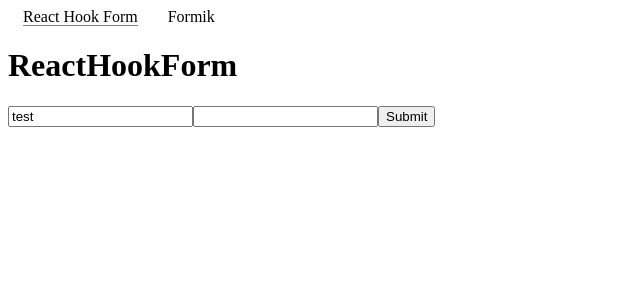
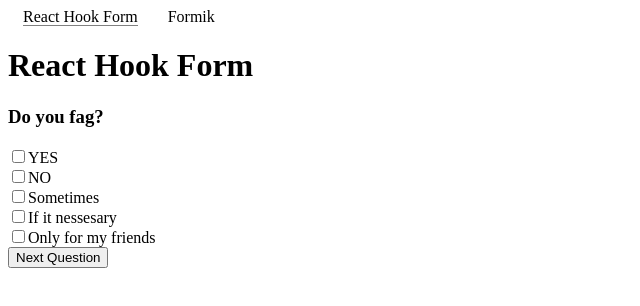
Before and after one commit to BezirgenMusya/Roadmap_test_tasks, a React (Create React App) app: page / in a window 1280 px wide. Shown: the top 306 px of the page, without its empty margins (0-640 px from the left). Built offline with nearby package versions, Linux system fonts and the light colour scheme.

Commit message:
done React Hook Form

```diff
--- a/src/assets/additionalData.js
+++ b/src/assets/additionalData.js
@@ -3,4 +3,28 @@
     { toWhere: "/", title: "React Hook Form" },
     { toWhere: "/formik", title: "Formik" },
   ],
+
+  questions: {
+    firstQuestion: {
+      title: "Do you fag?",
+      answers:[
+        {type: "checkbox", registerName: "firstQuestion_answer_YES", label:"YES"},
+        {type: "checkbox", registerName: "firstQuestion_answer_NO", label:"NO"},
+        {type: "checkbox", registerName: "firstQuestion_answer_Sometimes", label:"Sometimes"},
+        {type: "checkbox", registerName: "firstQuestion_answer_IfItNessesary", label:"If it nessesary"},
+        {type: "checkbox", registerName: "firstQuestion_answer_OnlyForMyFriends", label:"Only for my friends"},
+      ]
+    },
+    secondQuestion: {
+      title: "Are you shure?",
+      answers:[
+        {type: "checkbox", registerName: "secondQuestion_answer_YES", label:"YES"},
+        {type: "checkbox", registerName: "secondQuestion_answer_NO", label:"NO"},
+        {type: "checkbox", registerName: "secondQuestion_answer_MaybeYES", label:"Maybe YES"},
+        {type: "checkbox", registerName: "secondQuestion_answer_MaybeNO", label:"Maybe NO"},
+        {type: "checkbox", registerName: "secondQuestion_answer_Ofcourse", label:"Ofcourse"},
+      ]
+
+    }
+  }
 };
--- /dev/null
+++ b/src/components/Answer/index.jsx
@@ -0,0 +1,13 @@
+import React from "react";
+import { useForm } from "react-hook-form";
+
+const AnswerCompo = ({ type, registerName, label, name, register }) => {
+	return (
+		<div>
+			<input type={type} defaultChecked={false} {...register(registerName)} />
+			<label>{label}</label>
+		</div>
+	);
+};
+
+export default AnswerCompo;
--- a/src/components/Navigation/index.js
+++ b/src/components/Navigation/index.js
@@ -8,6 +8,7 @@
     <div className="header_navigationBlock">
       {additionalData.navigationsLink.map((item) => (
         <NavLink
+          key={item.toWhere}
           to={item.toWhere}
           className={({ isActive }) => (isActive ? "activeLink" : null)}
         >
--- a/src/pages/react_hook_form/index.js
+++ b/src/pages/react_hook_form/index.js
@@ -1,23 +1,77 @@
+import { useState } from "react";
 import { useForm } from "react-hook-form";
+import { additionalData } from "../../assets/additionalData";
+import AnswerCompo from "../../components/Answer/index.jsx";
 
 const ReactHookForm = () => {
+  const [questionNum, setQuestionNum] = useState("firstQuestion");
+  const [result, setResult] = useState({
+    frirstQuestionAnswer: null,
+    secondQuestionAnswer: null,
+  });
+
   const {
     register,
     handleSubmit,
-    watch,
     formState: { errors },
+    setError,
+    clearErrors,
+    resetField,
   } = useForm();
-  const onSubmit = (data) => console.log(data);
+
+  const onSubmit = (data) => {
+    if (Object.values(data).some((item) => item === true)) {
+      const selectedAnsverId = Object.values(data).findIndex((item) => item === true)
+      setQuestionNum("secondQuestion")
+      if (questionNum === "firstQuestion") {
+        setResult(prev => ({ ...prev, frirstQuestionAnswer: Object.keys(data)[selectedAnsverId] }))
+        resetField(Object.keys(data)[selectedAnsverId])
+      } else {
+        setResult(prev => ({ ...prev, secondQuestionAnswer: Object.keys(data)[selectedAnsverId] }))
+      }
+    } else {
+      setError("requiredOne", { message: "Please select one answer" })
+    }
+  };
+
+  const onChange = (event) => {
+    clearErrors(["requiredOne"])
+  }
+
   return (
     <div>
-      <h1>ReactHookForm</h1>
-      <form onSubmit={handleSubmit(onSubmit)}>
-        <input defaultValue="test" {...register("example")} />
-        <input {...register("exampleRequired", { required: true })} />
+      <h1>React Hook Form</h1>
 
-        {errors.exampleRequired && <span>This field is required</span>}
-        <input type="submit" />
-      </form>
+      {
+        result.secondQuestionAnswer
+          ? <div>
+            <h2>Congrats you are fag</h2>
+          </div>
+          : <div>
+            <h3>{additionalData.questions[questionNum].title}</h3>
+
+            <form onSubmit={handleSubmit(onSubmit)} onChange={onChange} >
+              {additionalData.questions[questionNum].answers.map((item, index) => {
+                return (
+                  <AnswerCompo
+                    key={index}
+                    type={item.type}
+                    registerName={item.registerName}
+                    label={item.label}
+                    register={register}
+                  />
+                )
+              })}
+
+              <div>{errors.requiredOne && <span>{errors.requiredOne.message}</span>}</div>
+
+              <input type="submit" value={questionNum === "secondQuestion" ? "See results" : "Next Question"} />
+            </form>
+          </div>
+
+      }
+
+
     </div>
   );
 };
```
